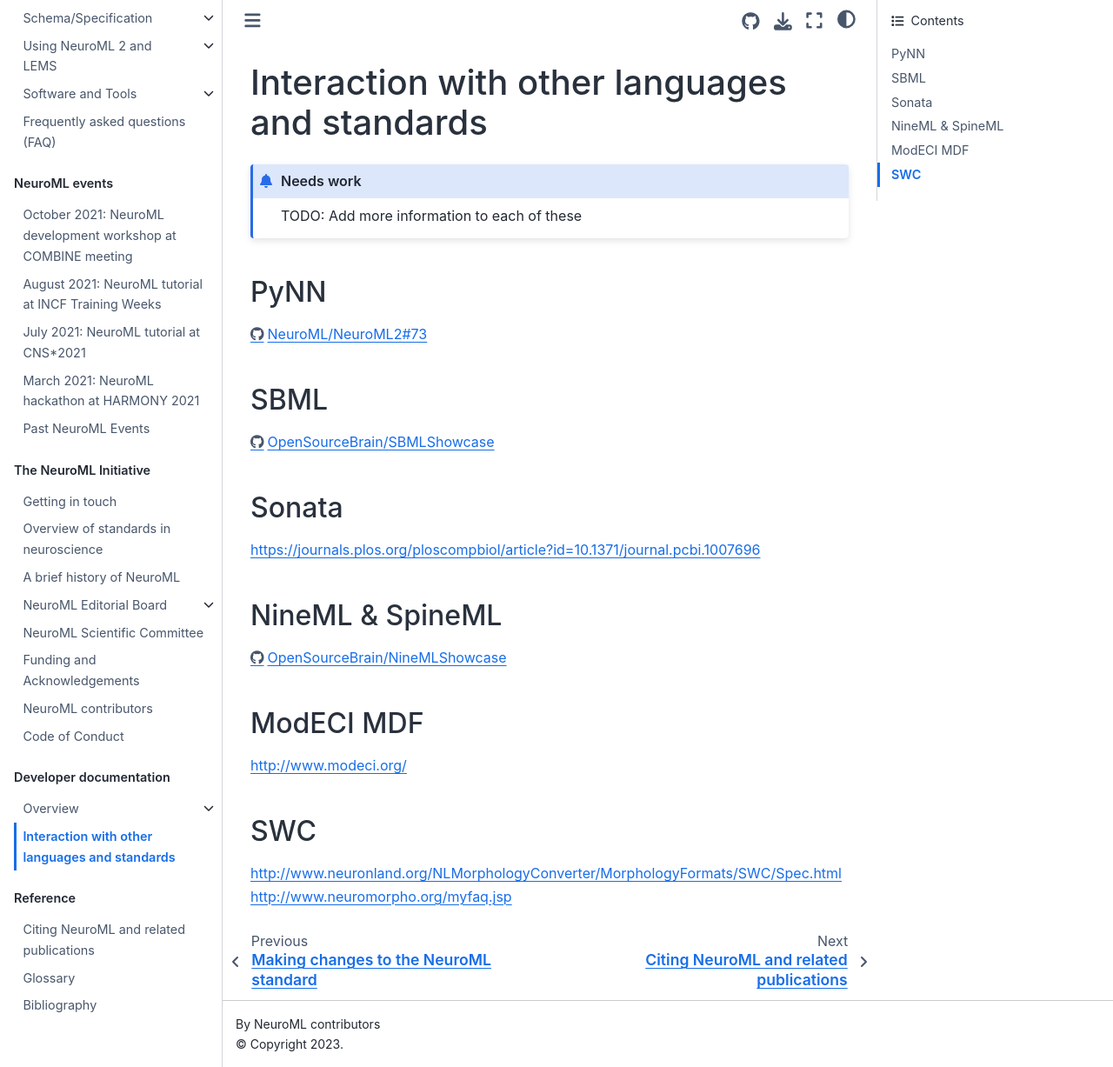
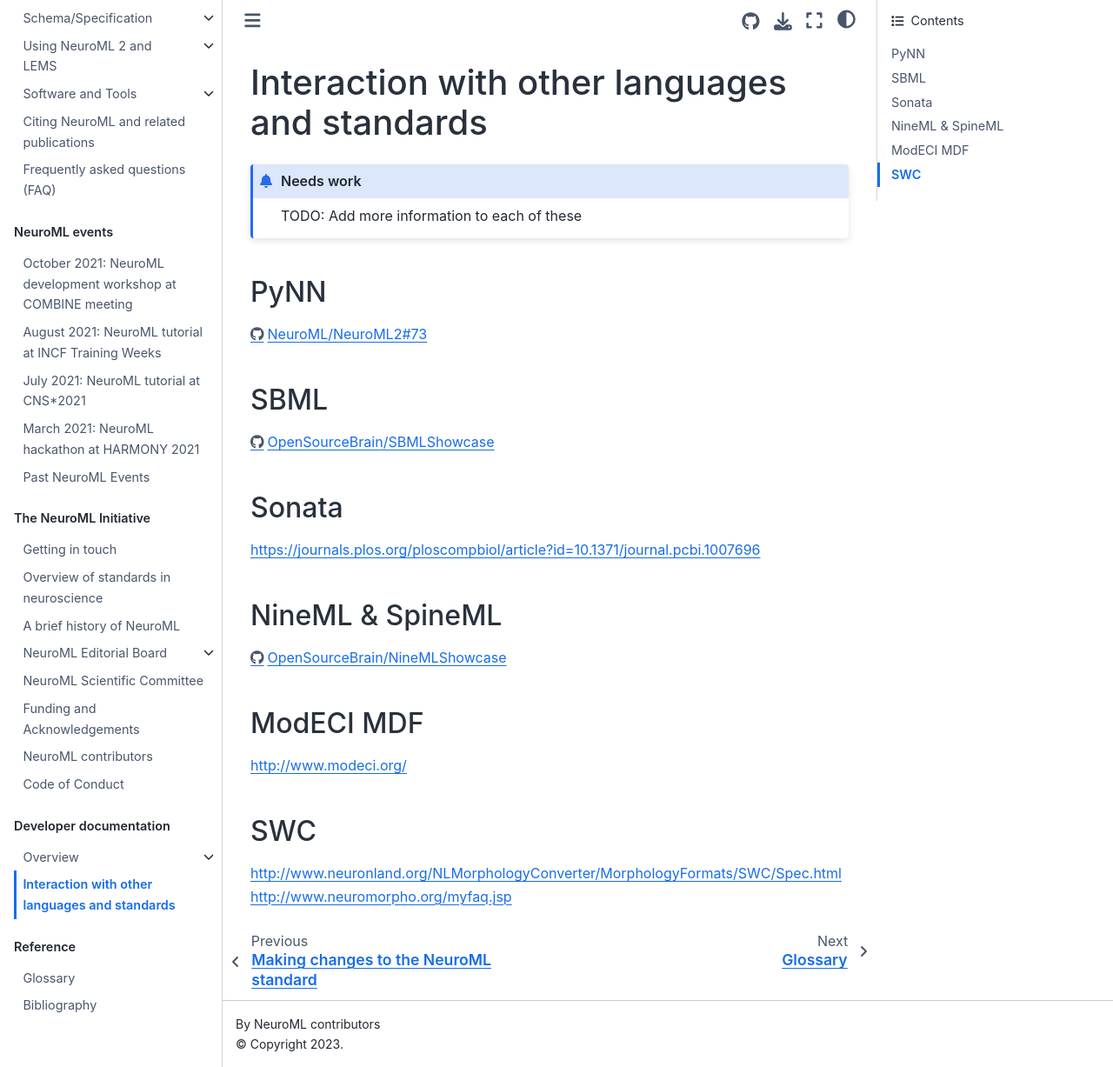
Before and after one commit to NeuroML/Documentation, a Jupyter Book: the page built from source/Devdocs/InteractionOtherBits.md, in a window 1280 px wide and 1227 px high. Shown: the whole window at 87% size. Built offline with Jupyter Book 1.0.4 settings and Sphinx 7.4.7 and the Sphinx Book theme 1.1.4, drawn with Linux system fonts in a browser that asks for light colours.

Commit message:
feat: move citing and pubs to userdocs
Much easier to see here, and more relevant for users.

```diff
--- a/source/_toc.yml
+++ b/source/_toc.yml
@@ -55,6 +55,7 @@
         - file: Userdocs/Software/NeuroML_API
         - file: Userdocs/Software/MatLab
         - file: Userdocs/Software/SupportingTools
+    - file: Userdocs/Publications
     - file: Userdocs/FAQ
   - caption: NeuroML events
     chapters:
@@ -86,6 +87,5 @@
       - file: Devdocs/InteractionOtherBits
   - caption: Reference
     chapters:
-    - file: Reference/Publications
     - file: Reference/Glossary
     - file: Reference/zBibliography
```
Also changed, not shown: source/Userdocs/Publications.md (renamed from source/Reference/Publications.md).
